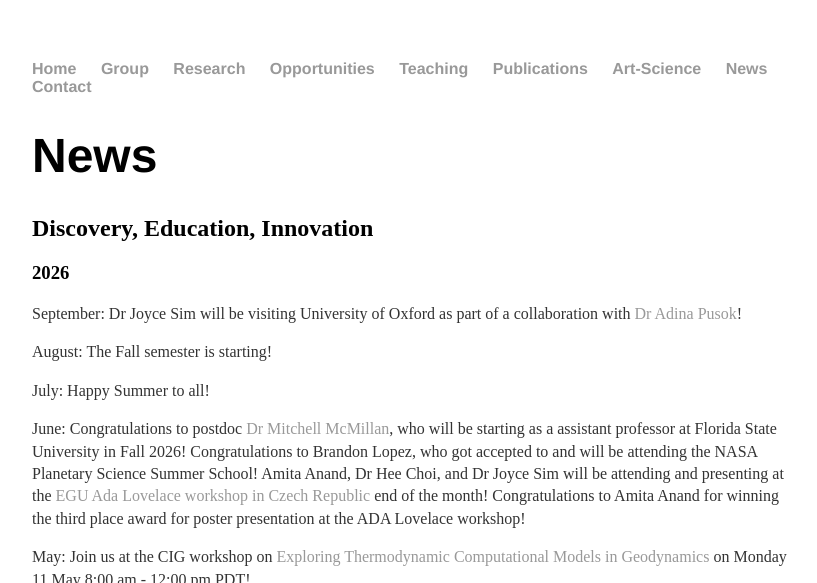
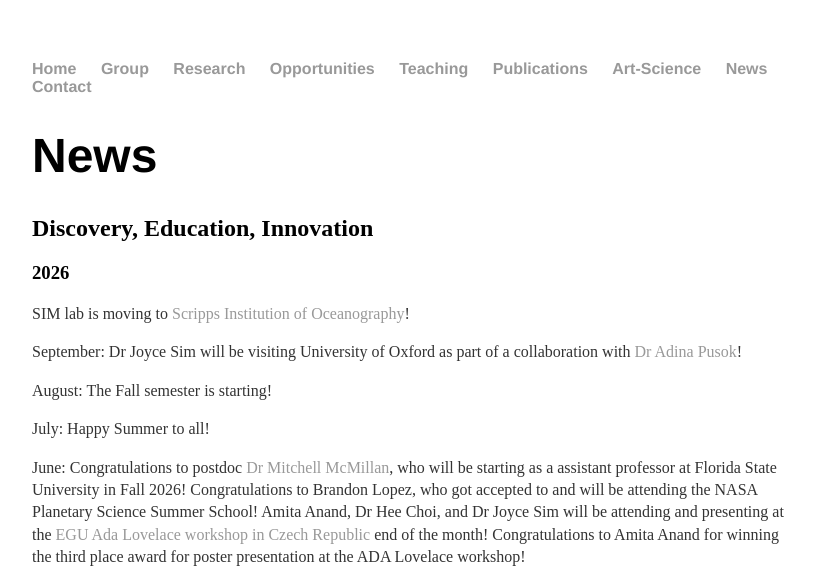
Before and after one commit to joycesim/joycesim.github.io, a Jekyll site: the page built from news/index.md, in a window 1280 px wide and 900 px high, cut to the strip 0-583 px from the top of the window. Shown: the whole strip, without its empty margins (224-1041 px from the left). Built offline with Jekyll 4.4.1, drawn with Linux system fonts in a browser that asks for light colours.

Commit message:
Update news with recent events and collaborations
Added news about SIM lab moving to Scripps Institution and Dr. Joyce Sim's visit to Oxford.

```diff
--- a/news/index.md
+++ b/news/index.md
@@ -7,6 +7,8 @@ title: News
 ## Discovery, Education, Innovation
 
 ### 2026
+
+SIM lab is moving to [Scripps Institution of Oceanography](https://scripps.ucsd.edu/news/scripps-institution-oceanography-welcomes-new-faculty-its-academic-ranks)!
 
 September: Dr Joyce Sim will be visiting University of Oxford as part of a collaboration with [Dr Adina Pusok](https://apusok.github.io/)!
 
```
